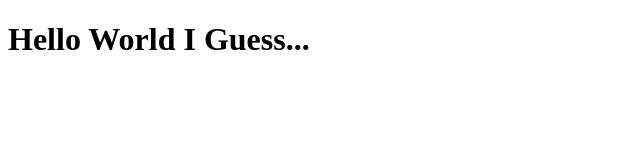
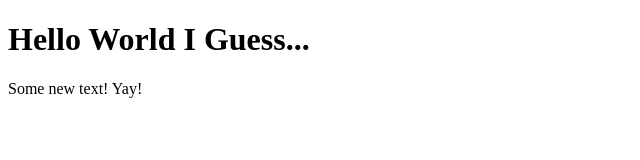
Before and after one commit to agolabi3/Golabi_git414, a plain HTML site: page index.html in a window 1280 px wide. Shown: the whole page, without its empty margins (0-640 px from the left). Drawn offline with Linux system fonts and the light colour scheme.

Commit message:
Update index.html
New HTML <p> tag added

```diff
--- a/index.html
+++ b/index.html
@@ -8,5 +8,6 @@
   </head>
   <body>
 	<h1>Hello World I Guess...</h1>
+    <p>Some new text! Yay! </p>
   </body>
 </html>
```
